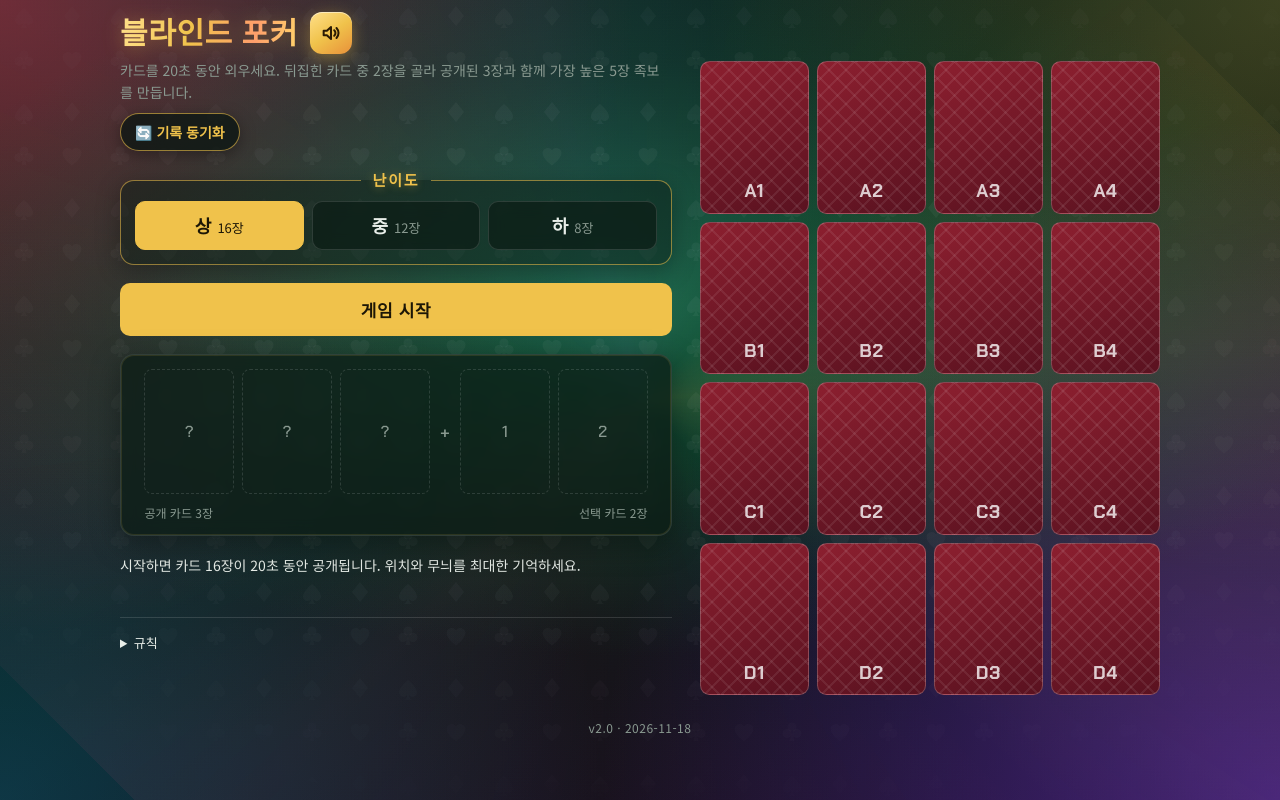
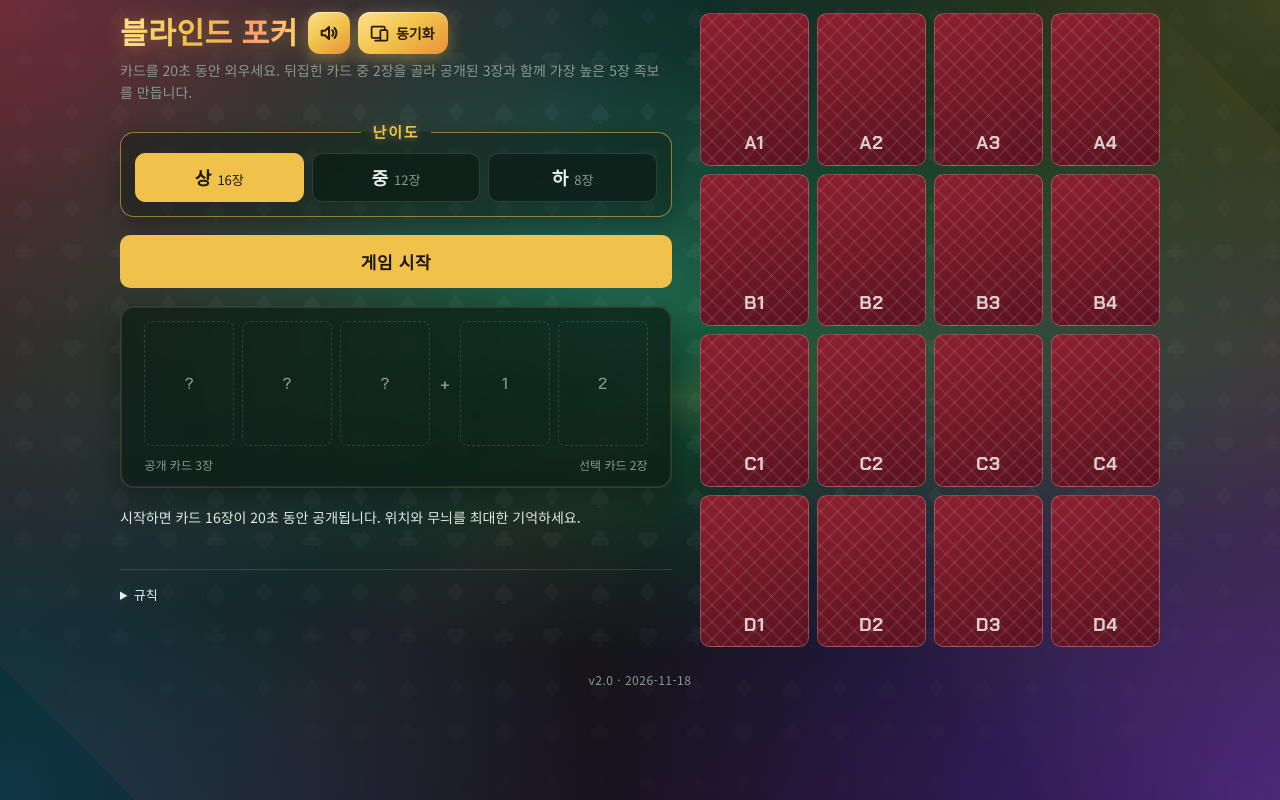
Before and after one commit to jkh76/hiddenpoker, a plain HTML site: page index.html in a window 1280 px wide. Drawn offline with Linux system fonts and the light colour scheme.

Commit message:
동기화 버튼을 효과음 버튼 옆으로 이동 (기기 아이콘 + '동기화')
Co-Authored-By: Claude Opus 5.5 <noreply@anthropic.com>
Claude-Session: https://claude.ai/code/session_01RsA9TqKC3q94SQ4tHeEbjz

```diff
--- a/index.html
+++ b/index.html
@@ -100,12 +100,6 @@ h1 { font-family: var(--font-display); font-size: 30px; line-height: 1.1; margin
 .tally { font-family: var(--font-body); font-size: 14px; font-weight: 500; color: var(--ink); font-variant-numeric: tabular-nums; padding: 8px 14px; border-radius: 999px; background: rgba(8, 20, 16, 0.72); border: 1px solid rgba(240, 194, 75, 0.4); box-shadow: 0 4px 16px rgba(0, 0, 0, 0.35); -webkit-backdrop-filter: blur(8px); backdrop-filter: blur(8px); white-space: nowrap; }
 .head .tally { display: inline-block; margin-top: 10px; }
 .tally:empty, .head .tally:empty { display: none; }
-/* Shared records: the record chip and the "기록 순위" button sit on one row under the description. */
-.recrow { display: flex; flex-wrap: wrap; align-items: center; gap: 8px; margin-top: 10px; }
-.recrow .tally, .head .recrow .tally { margin-top: 0; }
-.rankbtn { font-family: var(--font-body); font-size: 14px; font-weight: 700; color: var(--gold); padding: 8px 14px; min-height: 38px; border-radius: 999px; background: rgba(8, 20, 16, 0.72); border: 1px solid rgba(240, 194, 75, 0.6); box-shadow: 0 4px 16px rgba(0, 0, 0, 0.35); cursor: pointer; white-space: nowrap; -webkit-tap-highlight-color: transparent; }
-.rankbtn:active { transform: translateY(1px); }
-.rankbtn:focus-visible { outline: 2px solid var(--gold); outline-offset: 2px; }
 /* Ranking window */
 .rk { position: fixed; inset: 0; z-index: 60; display: grid; place-items: center; padding: 16px; background: rgba(0, 0, 0, 0.62); -webkit-backdrop-filter: blur(4px); backdrop-filter: blur(4px); }
 .rkp { width: 100%; max-width: 440px; max-height: 86vh; max-height: 86dvh; overflow: auto; background: #0f1f19; border: 1.5px solid rgba(240, 194, 75, 0.55); border-radius: 16px; padding: 16px; box-shadow: 0 16px 48px rgba(0, 0, 0, 0.6); display: flex; flex-direction: column; gap: 12px; }
@@ -153,6 +147,14 @@ h1 { font-family: var(--font-display); font-size: 30px; line-height: 1.1; margin
 .snd:focus-visible { outline: 2px solid var(--gold); outline-offset: 2px; }
 .snd svg { width: 22px; height: 22px; fill: none; stroke: currentColor; stroke-width: 2.2; stroke-linecap: round; stroke-linejoin: round; }
 .snd .off { display: none; }
+/* Sync button: same gold look and height as the sound switch, with a devices icon and a label so its job reads at a glance. */
+.syncbtn { flex: none; height: 42px; display: inline-flex; align-items: center; gap: 6px; padding: 0 13px 0 11px; border-radius: 12px; border: 0; background: linear-gradient(145deg, #ffe08a, #f0c24b 50%, #e8913a); color: #2a1a04; font-family: var(--font-body); font-size: 14px; font-weight: 700; white-space: nowrap; cursor: pointer; box-shadow: 0 4px 16px rgba(240, 194, 75, 0.4), inset 0 1px 0 rgba(255, 255, 255, 0.5); transition: transform 0.12s, box-shadow 0.2s; -webkit-tap-highlight-color: transparent; }
+.syncbtn:hover { transform: translateY(-1px); box-shadow: 0 6px 20px rgba(240, 194, 75, 0.55), inset 0 1px 0 rgba(255, 255, 255, 0.5); }
+.syncbtn:active { transform: translateY(1px); }
+.syncbtn:focus-visible { outline: 2px solid var(--gold); outline-offset: 2px; }
+.syncbtn svg { width: 21px; height: 21px; fill: none; stroke: currentColor; stroke-width: 2; stroke-linecap: round; stroke-linejoin: round; }
+.titlerow { gap: 10px; }
+.titlerow .snd + .syncbtn { margin-left: -2px; }
 .snd[aria-pressed="true"] { background: rgba(8, 20, 16, 0.72); color: #ff6a5e; box-shadow: inset 0 0 0 1.5px rgba(255, 106, 94, 0.55); }
 .snd[aria-pressed="true"] .on { display: none; }
 .snd[aria-pressed="true"] .off { display: inline; }
@@ -350,6 +352,8 @@ details.rules ol { padding-left: 20px; margin: 10px 0 0; }
   .tally b { font-size: 13px; }
   .snd { width: 34px; height: 34px; border-radius: 10px; }
   .snd svg { width: 18px; height: 18px; }
+  .syncbtn { height: 34px; border-radius: 10px; font-size: 12px; padding: 0 10px 0 8px; gap: 4px; }
+  .syncbtn svg { width: 17px; height: 17px; }
   .levelrow { padding: 2px 10px 8px; }
   .levelrow .lbl { font-size: 13px; }
   .levelrow .levels { margin-top: 2px; }
@@ -388,9 +392,13 @@ details.rules ol { padding-left: 20px; margin: 10px 0 0; }
         <button class="snd" id="snd" type="button" aria-pressed="false" aria-label="효과음 끄기" title="효과음">
           <svg viewBox="0 0 24 24" aria-hidden="true"><path d="M4 9.5v5h3.5L12 18.5v-13L7.5 9.5H4z"/><path class="on" d="M15.5 9a4 4 0 0 1 0 6M18 6.5a8 8 0 0 1 0 11"/><path class="off" d="M16 9.5l5 5M21 9.5l-5 5"/></svg>
         </button>
+        <button class="syncbtn" id="rankBtn" type="button" aria-label="기록 동기화" title="기기 간 기록 동기화">
+          <svg viewBox="0 0 24 24" aria-hidden="true"><rect x="13" y="8" width="8" height="12" rx="1.2"/><path d="M18 8V5a1 1 0 0 0-1-1H4a1 1 0 0 0-1 1v11a1 1 0 0 0 1 1h9"/><path d="M7 20h6"/></svg>
+          <span>동기화</span>
+        </button>
       </div>
       <p class="sub">카드를 20초 동안 외우세요. 뒤집힌 카드 중 2장을 골라 공개된 3장과 함께 가장 높은 5장 족보를 만듭니다.</p>
-      <div class="recrow"><div class="tally" id="tally"></div><button class="rankbtn" id="rankBtn" type="button">🔄 기록 동기화</button></div>
+      <div class="tally" id="tally"></div>
     </div>
   </div>
 
```
